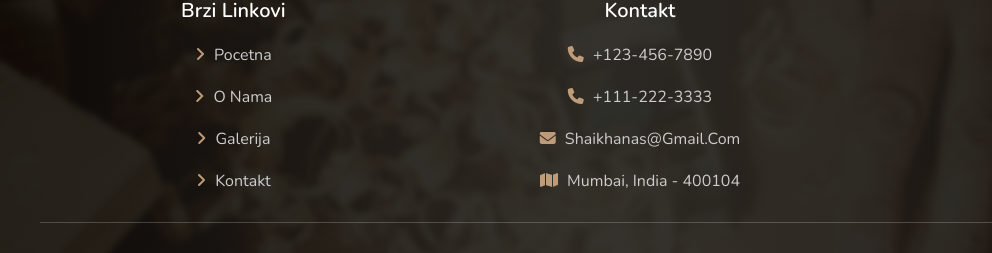
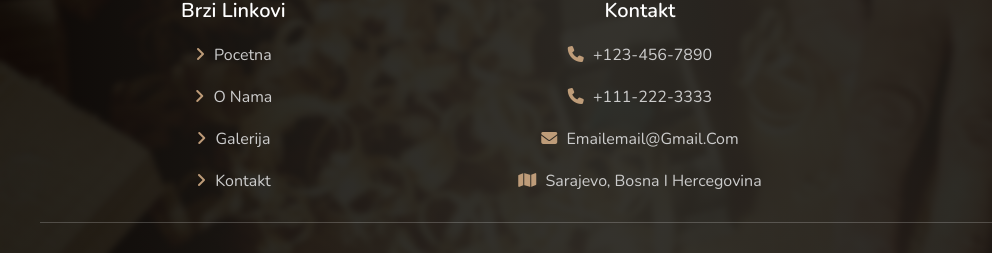
Before and after one commit to ramic812/projectOne, a plain HTML site: page index.html in a window 1280 px wide. Shown: the part 3893-4146 px from the top of the page, 0-992 px from the left. Drawn offline with nearby package versions, Linux system fonts and the light colour scheme; a web font is replaced by a local one.

Commit message:
Add files via upload

```diff
--- a/index.html
+++ b/index.html
@@ -204,8 +204,8 @@
          <h3>Kontakt</h3>
          <a href="#"> <i class="fas fa-phone"></i> +123-456-7890 </a>
          <a href="#"> <i class="fas fa-phone"></i> +111-222-3333 </a>
-         <a href="#"> <i class="fas fa-envelope"></i> shaikhanas@gmail.com </a>
-         <a href="#"> <i class="fas fa-map"></i> mumbai, india - 400104 </a>
+         <a href="#"> <i class="fas fa-envelope"></i> emailemail@gmail.com </a>
+         <a href="#"> <i class="fas fa-map"></i> Sarajevo, Bosna i Hercegovina  </a>
       </div>
 
       <div class="box">
```
